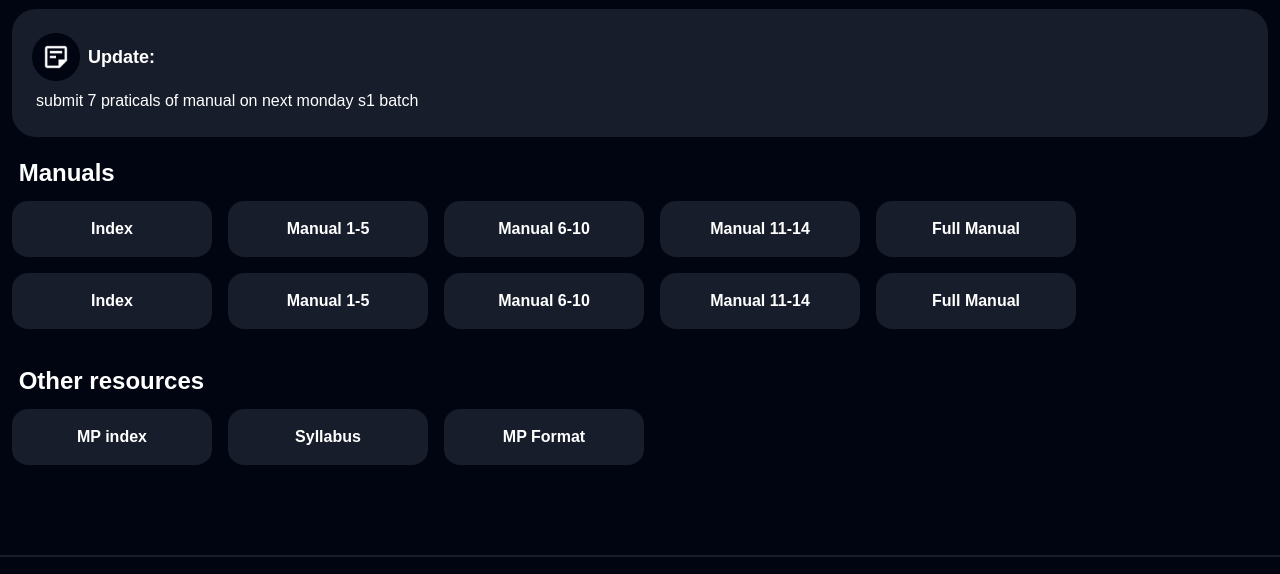
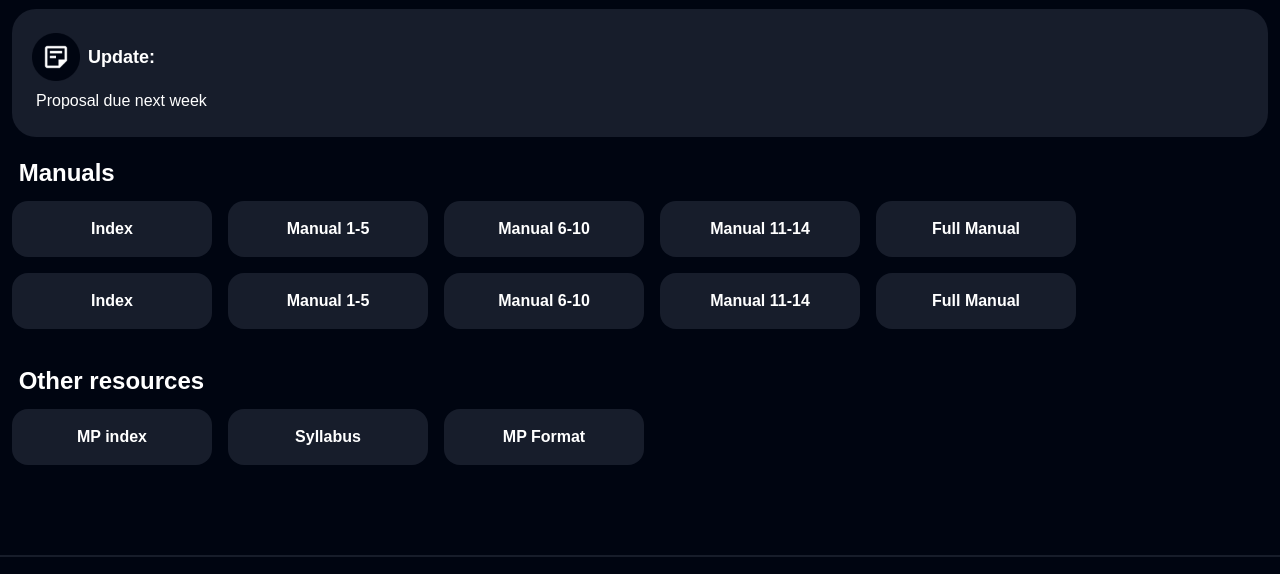
Before and after one commit to sagarkemble/LESP-resources, a website: page build/uid/UID.html in a window 1280 px wide. Shown: the part 51-625 px from the top of the page. Drawn offline with nearby package versions, Linux system fonts and the light colour scheme; a script that the page names is missing; files whose address does not match are found by name.

Commit message:
uid notice changed again

```diff
--- a/build/uid/UID.html
+++ b/build/uid/UID.html
@@ -164,7 +164,7 @@
             </div>
           </div>
           <div class="content-description-wrapper font-medium' text-base">
-            <p>submit 7 praticals of manual on next monday s1 batch</p>
+            <p>Proposal due next week</p>
           </div>
         </div>
       </div>
```
